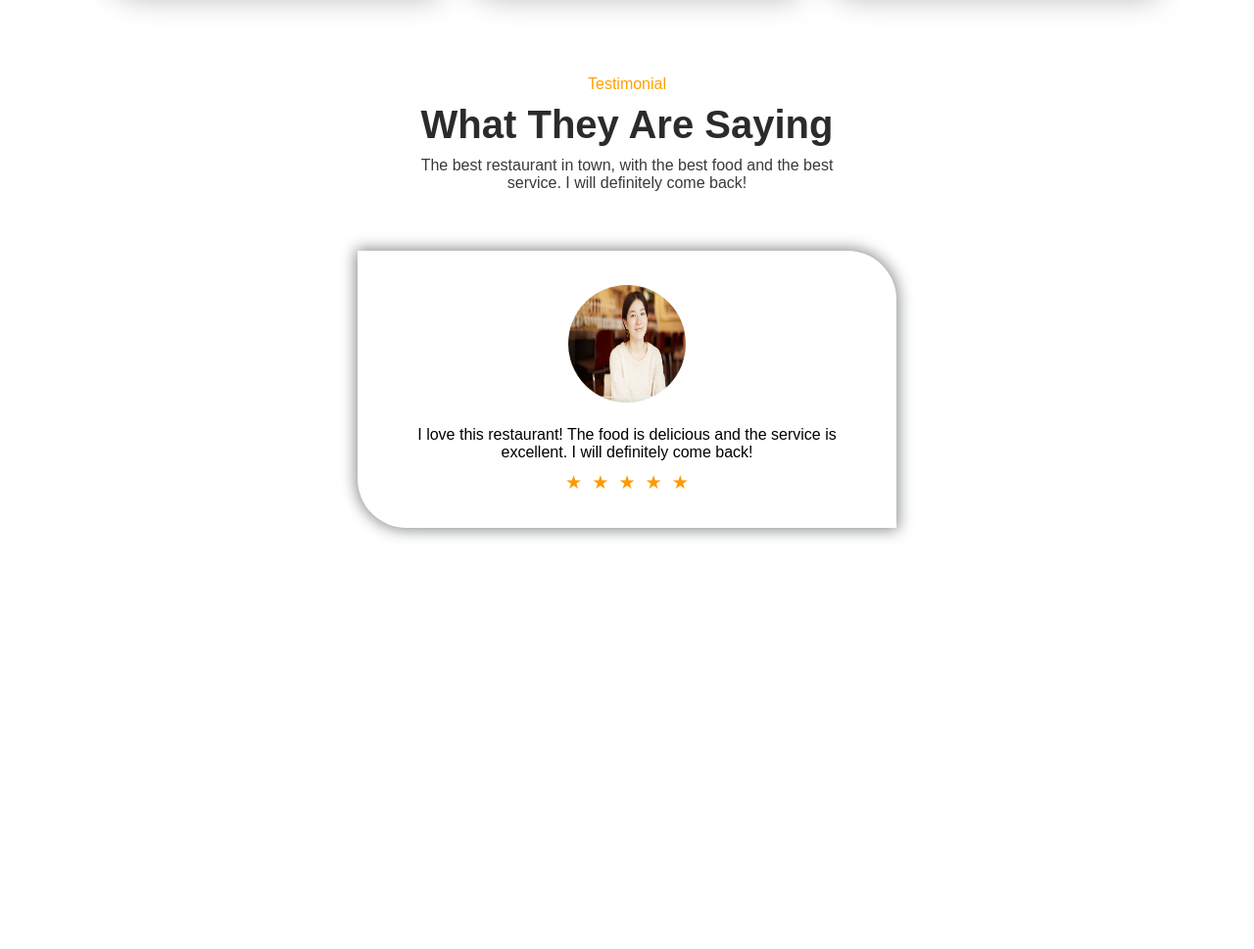
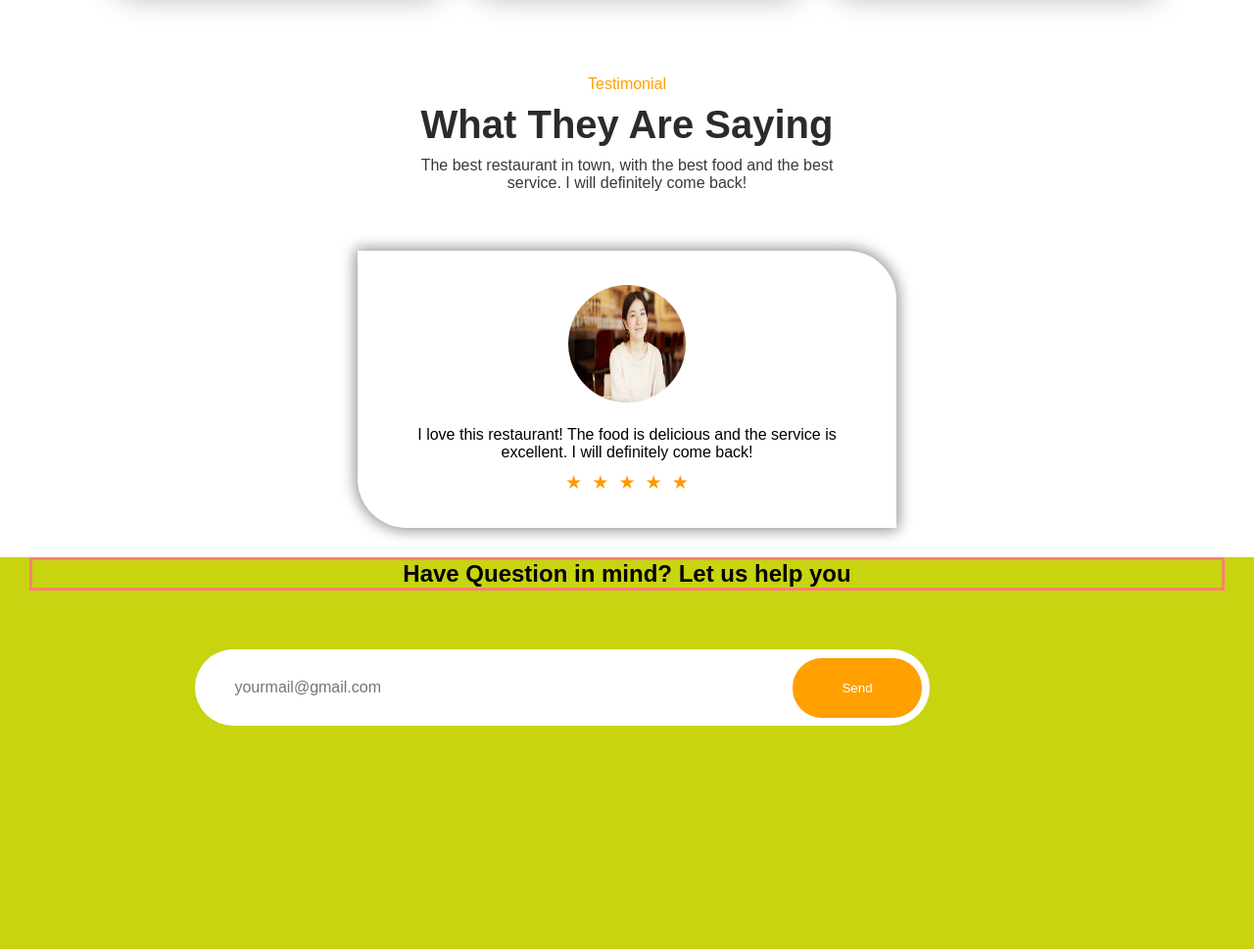
Before and after one commit to nickonyi/Restaurant-page, a website built with webpack: page dist/index.html in a window 1280 px wide. Shown: the part 3953-4922 px from the top of the page at 98% size. Before the commit the page ends 4522 px from the top, so only its background shows below. Built offline with nearby package versions, Linux system fonts and the light colour scheme; a web font is replaced by a local one.

Commit message:
start of the footer section

```diff
--- a/src/footer-section.js
+++ b/src/footer-section.js
@@ -1,5 +1,36 @@
 function footerSection() {
-    console.log('footer section wewe bwaana');
+    const footerSection = document.createElement('section');
+    footerSection.classList.add('footer-section');
+    const footerContainer = document.createElement('div');
+    footerContainer.classList.add('footer-container');
+    const footerHeader = document.createElement('h1');
+    footerHeader.classList.add('footer-header');
+    footerHeader.textContent = 'Have Question in mind? Let us help you';
+    //input text area
+    const inputTextArea = document.createElement('input');
+    inputTextArea.classList.add('input-text-area');
+    inputTextArea.setAttribute('type', 'text');
+    inputTextArea.setAttribute('placeholder', 'yourmail@gmail.com');
+    inputTextArea.setAttribute('name', 'email');
+    inputTextArea.setAttribute('id', 'email');
+    const submitButton = document.createElement('button');
+    submitButton.classList.add('submit-button');
+    submitButton.textContent = 'Send';
+    inputTextArea.appendChild(submitButton);
+
+
+
+
+
+
+    //appending children to footerSection
+    footerSection.appendChild(footerContainer);
+    footerSection.appendChild(inputTextArea);
+    footerSection.appendChild(submitButton);
+    footerContainer.appendChild(footerHeader);
+
+
+    document.body.appendChild(footerSection);
 }
 
 export { footerSection }
--- a/src/style.css
+++ b/src/style.css
@@ -519,6 +519,43 @@ nav ul li {
 }
 
 
+/*-----------Footer sections------------------------*/
+
+.footer-section {
+    height: 400px;
+    background: #c7d40f;
+    padding-inline: 30px;
+    text-align: center;
+}
+
+.footer-section>div {
+    border: 3px solid salmon;
+}
+
+.input-text-area {
+    margin-block: 20px;
+    padding-block: 30px;
+    width: 750px;
+    margin-top: 60px;
+    padding-left: 40px;
+    border-radius: 40px;
+    border: none;
+    font-size: 1rem;
+    color: #c2baba;
+}
+
+.submit-button {
+    position: relative;
+    right: 140px;
+    padding-block: 23px;
+    padding-inline: 50px;
+    border-radius: 30px;
+    border: none;
+    background: #FFA000;
+    color: #fff;
+}
+
+
 /*-----------------------------------*/
 
 
```
Also changed, not shown: 1 other file.
